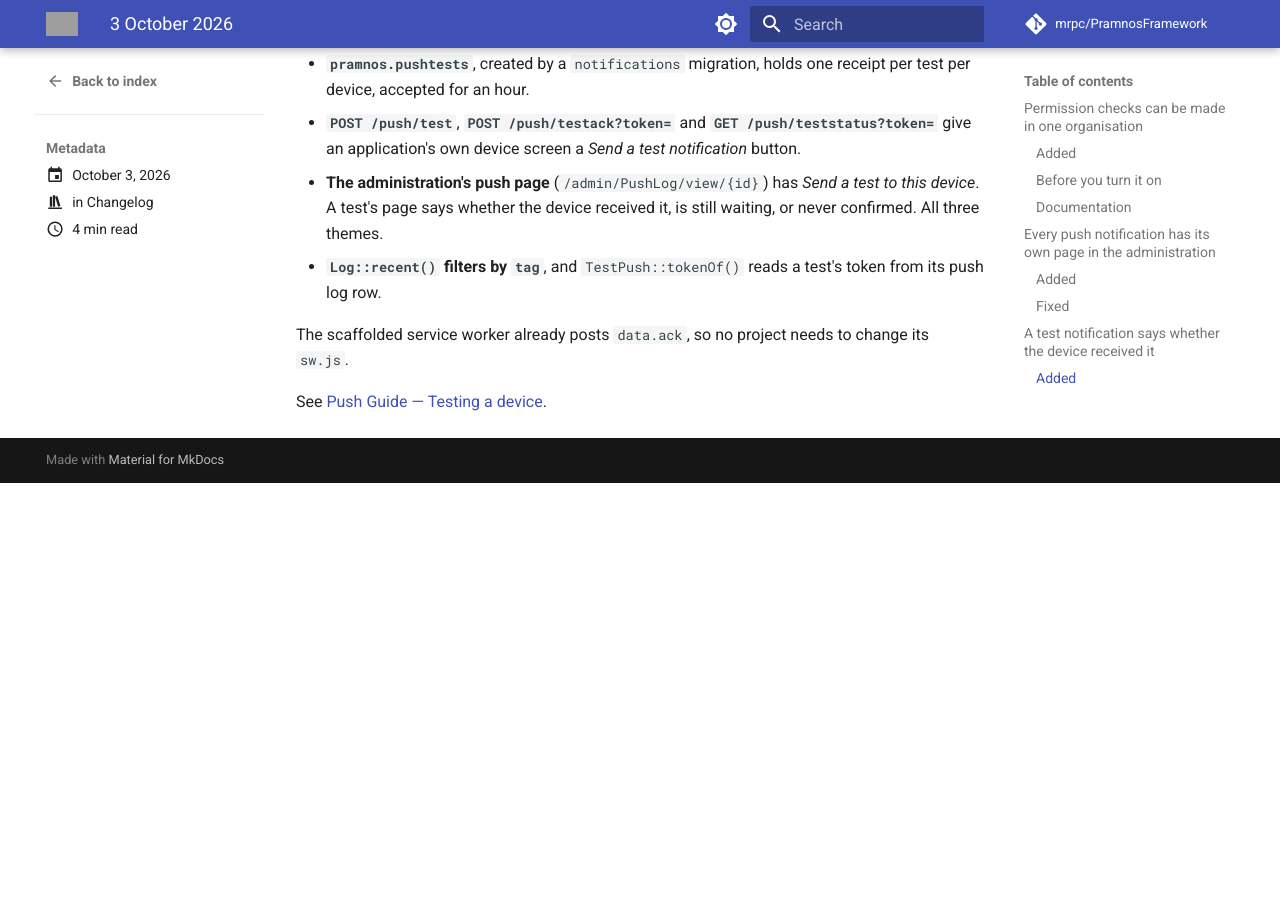
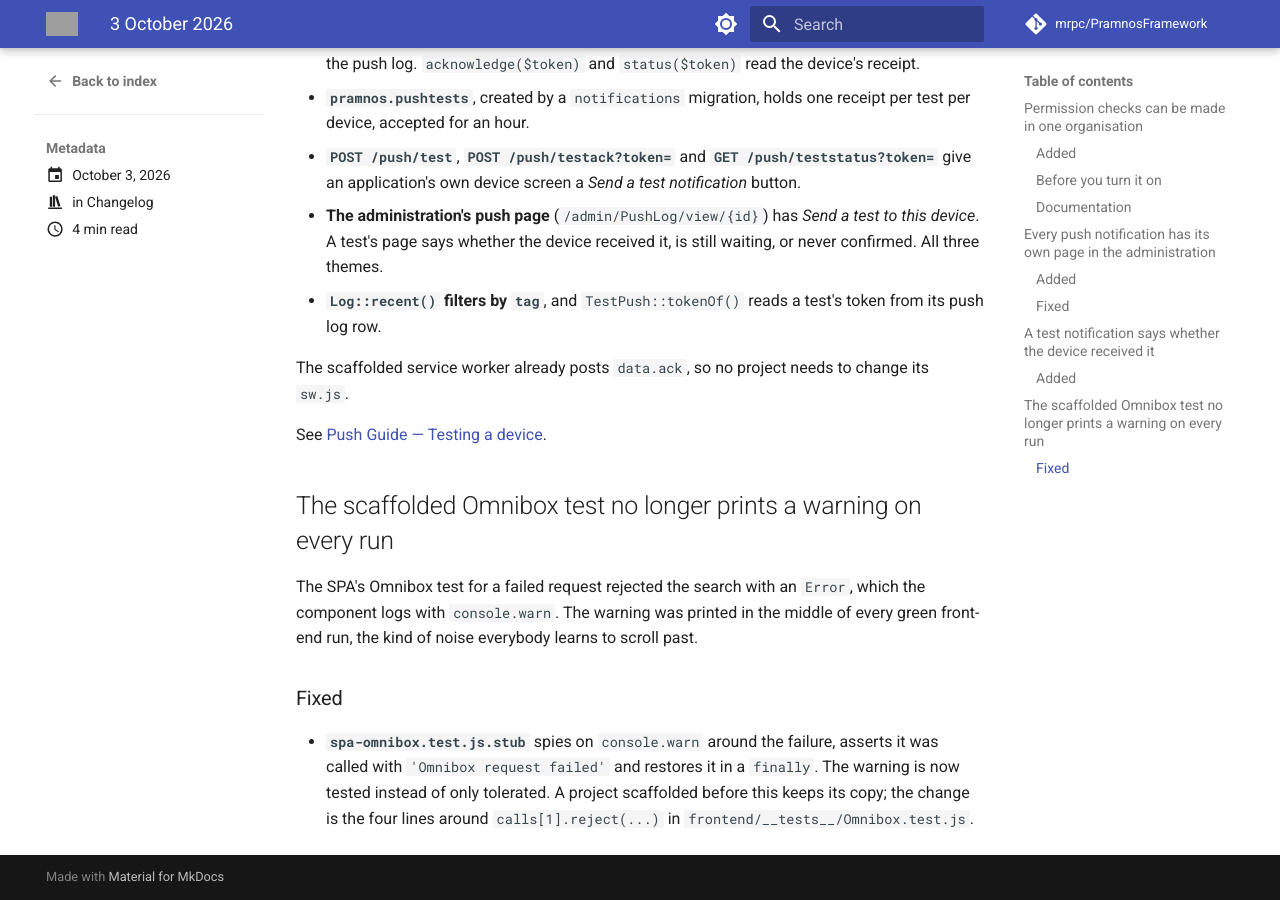
Before and after one commit to mrpc/PramnosFramework, an MkDocs documentation site: the page built from docs/version-history/posts/2026-10-03.md, in a window 1280 px wide and 900 px high, scrolled down 2589 px. Built offline with MkDocs 1.6.1 and Material for MkDocs 9.7.7, drawn with Linux system fonts in a browser that asks for light colours; comment, search, counter and statistics services are not loaded; before the commit the page ends 3072 px from its top, so only the background shows below that; some of the changed text lies outside the part shown; grey boxes are pictures that could not be loaded.

Commit message:
fix(console): the scaffolded Omnibox test catches and asserts the warning it used to print

```diff
--- a/docs/version-history/posts/2026-10-03.md
+++ b/docs/version-history/posts/2026-10-03.md
@@ -6,11 +6,12 @@ categories:
 
 # 3 October 2026
 
-3 changes:
+4 changes:
 
 - Permission checks can be made in one organisation
 - Every push notification has its own page in the administration
 - A test notification says whether the device received it
+- The scaffolded Omnibox test no longer prints a warning on every run
 
 <!-- more -->
 
@@ -114,3 +115,16 @@ The scaffolded service worker already posts `data.ack`, so no project needs to c
 `sw.js`.
 
 See [Push Guide — Testing a device](../../Pramnos_Push_Guide.md#testing-a-device).
+
+## The scaffolded Omnibox test no longer prints a warning on every run
+
+The SPA's Omnibox test for a failed request rejected the search with an `Error`, which the
+component logs with `console.warn`. The warning was printed in the middle of every green
+front-end run, the kind of noise everybody learns to scroll past.
+
+### Fixed
+
+- **`spa-omnibox.test.js.stub`** spies on `console.warn` around the failure, asserts it was
+  called with `'Omnibox request failed'` and restores it in a `finally`. The warning is now
+  tested instead of only tolerated. A project scaffolded before this keeps its copy; the change
+  is the four lines around `calls[1].reject(...)` in `frontend/__tests__/Omnibox.test.js`.
```
Also changed, not shown: 1 other file.
